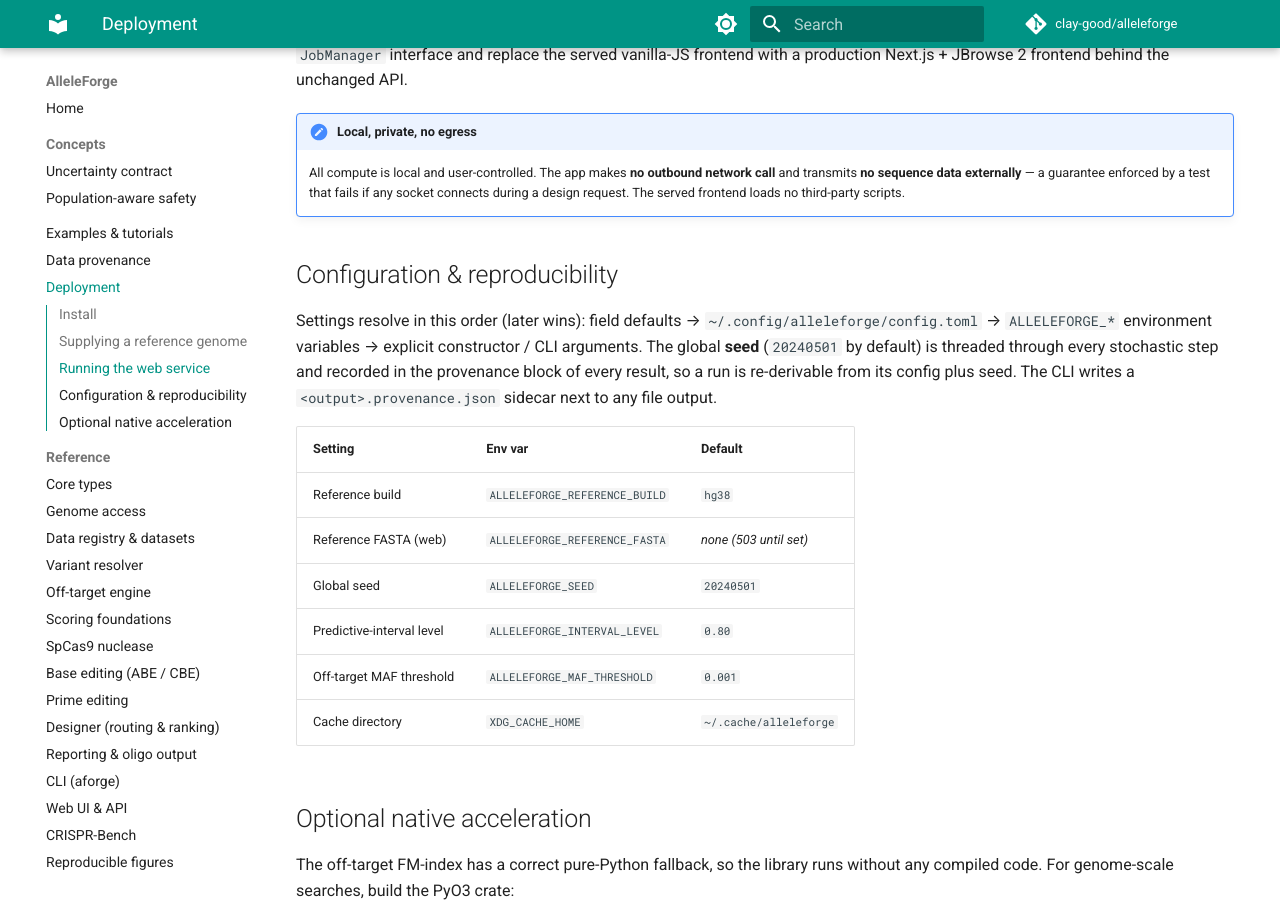
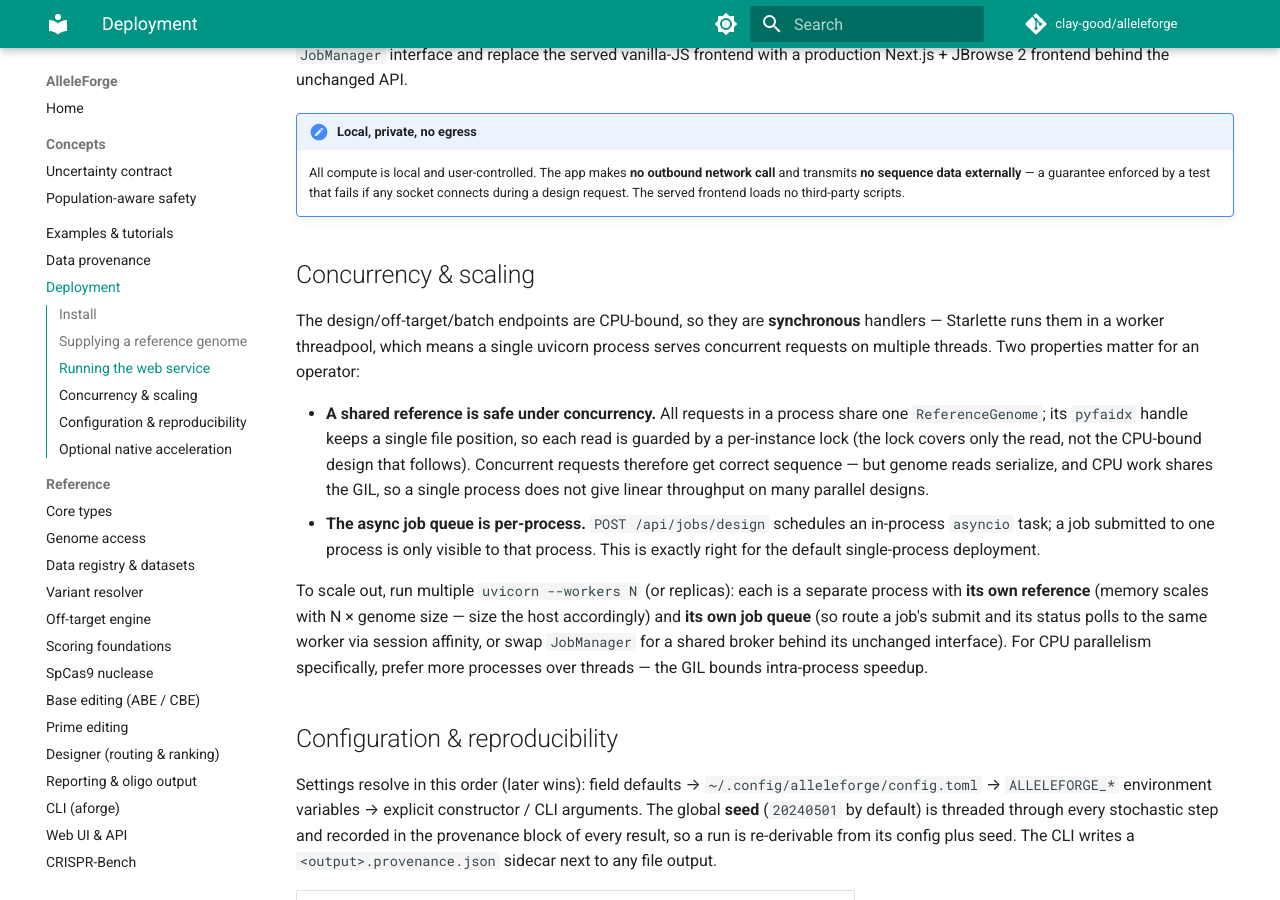
Before and after one commit to clay-good/alleleforge, an MkDocs documentation site: the page built from docs/deployment.md, in a window 1280 px wide and 900 px high, scrolled down 1452 px. Built offline with MkDocs 1.6.1 and Material for MkDocs 9.7.7, drawn with Linux system fonts in a browser that asks for light colours; comment, search, counter and statistics services are not loaded.

Commit message:
docs(deployment): document the web server's concurrency & scaling model
The deployment guide covered install, reference supply, and running the service,
but said nothing about how the web server behaves under concurrent load or how to
scale it — questions an operator putting it behind a load balancer must answer,
and now a deliberate, hardened part of the architecture.

Adds a "Concurrency & scaling" section stating, accurately to the code: design/
off-target/batch are sync handlers (Starlette threadpool, so one process serves
concurrent requests); a shared ReferenceGenome is safe under concurrency via its
per-instance read lock (reads serialize, CPU work shares the GIL — not linear
throughput); the asyncio job queue is per-process; and to scale out, run multiple
processes (each loads its own reference — memory scales with N — and has its own
job queue, so pin sessions or swap a shared broker). No filler — every claim maps
to a real property of the implementation.

Docs-only; mkdocs --strict builds clean, full suite re-confirmed green (no code
touched this pass — the cohort resume/manifest and the web frontend were both
audited and found correct).

Co-Authored-By: Claude Opus 4.8 (1M context) <noreply@anthropic.com>

```diff
--- a/docs/deployment.md
+++ b/docs/deployment.md
@@ -71,6 +71,30 @@ JBrowse 2 frontend behind the unchanged API.
     a test that fails if any socket connects during a design request. The served
     frontend loads no third-party scripts.
 
+## Concurrency & scaling
+
+The design/off-target/batch endpoints are CPU-bound, so they are **synchronous**
+handlers — Starlette runs them in a worker threadpool, which means a single
+uvicorn process serves concurrent requests on multiple threads. Two properties
+matter for an operator:
+
+- **A shared reference is safe under concurrency.** All requests in a process
+  share one `ReferenceGenome`; its `pyfaidx` handle keeps a single file position,
+  so each read is guarded by a per-instance lock (the lock covers only the read,
+  not the CPU-bound design that follows). Concurrent requests therefore get
+  correct sequence — but genome reads serialize, and CPU work shares the GIL, so
+  a single process does not give linear throughput on many parallel designs.
+- **The async job queue is per-process.** `POST /api/jobs/design` schedules an
+  in-process `asyncio` task; a job submitted to one process is only visible to
+  that process. This is exactly right for the default single-process deployment.
+
+To scale out, run multiple `uvicorn --workers N` (or replicas): each is a separate
+process with **its own reference** (memory scales with N × genome size — size the
+host accordingly) and **its own job queue** (so route a job's submit and its
+status polls to the same worker via session affinity, or swap `JobManager` for a
+shared broker behind its unchanged interface). For CPU parallelism specifically,
+prefer more processes over threads — the GIL bounds intra-process speedup.
+
 ## Configuration & reproducibility
 
 Settings resolve in this order (later wins): field defaults →
```
